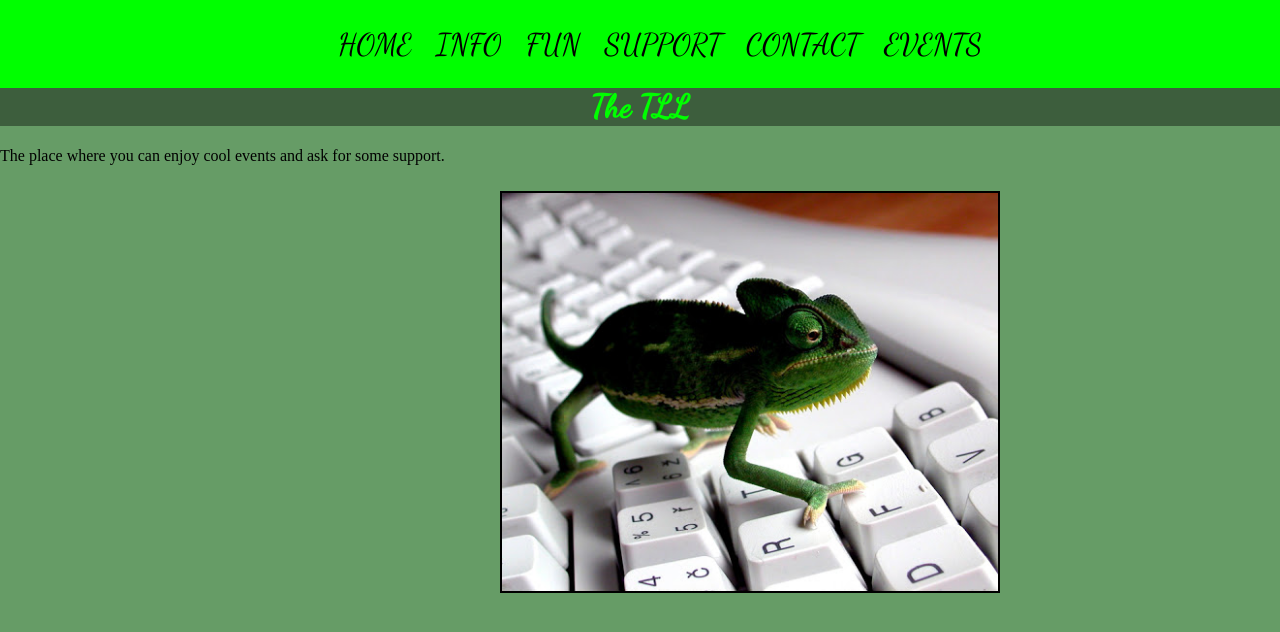
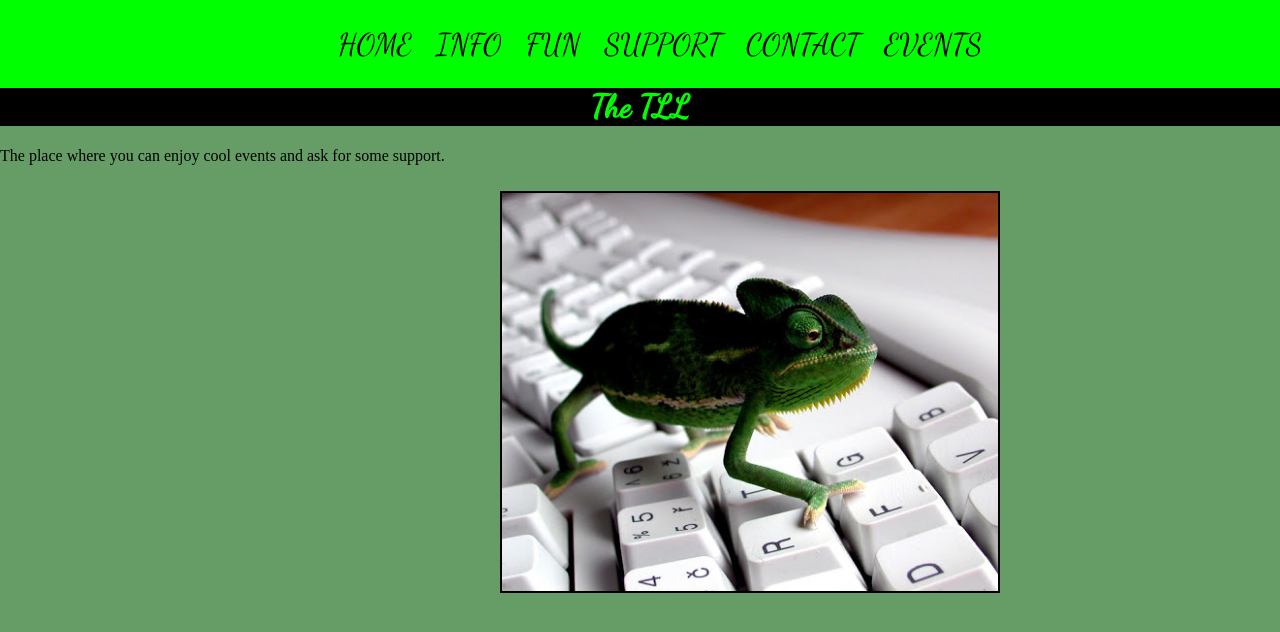
Before and after one commit to THELIMELIZARD/THELIMELIZARD.github.io, a plain HTML site: page index.html in a window 1280 px wide. Shown: the top 632 px of the page. Drawn offline with Linux system fonts and the light colour scheme.

Commit message:
Update style.css

```diff
--- a/styles/style.css
+++ b/styles/style.css
@@ -8,7 +8,7 @@ a 	{
 }
 h1	{
 	color: lime;
-	background-color: rgba(0, 0, 0, 0.4);
+	background-color: black;
 	text-align: center;
 	font-family: 'Dancing Script';
 	overflow: hidden;
```
